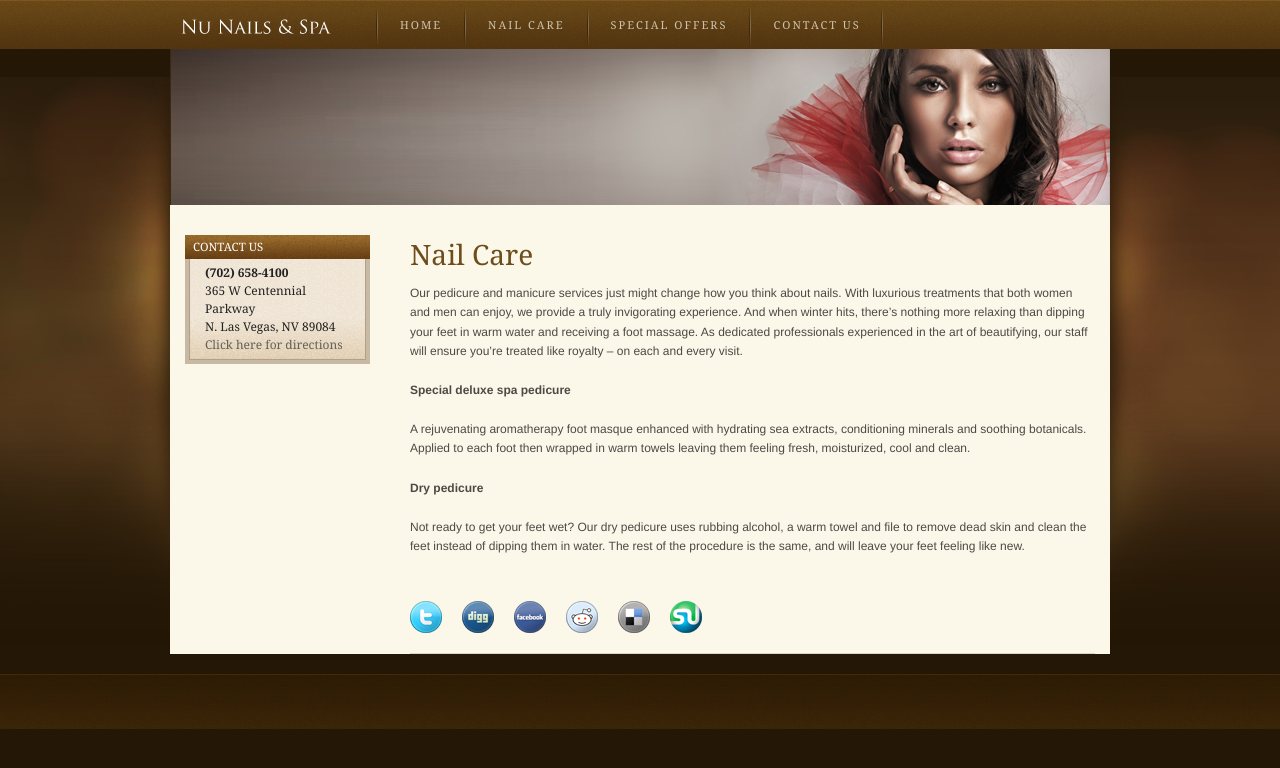
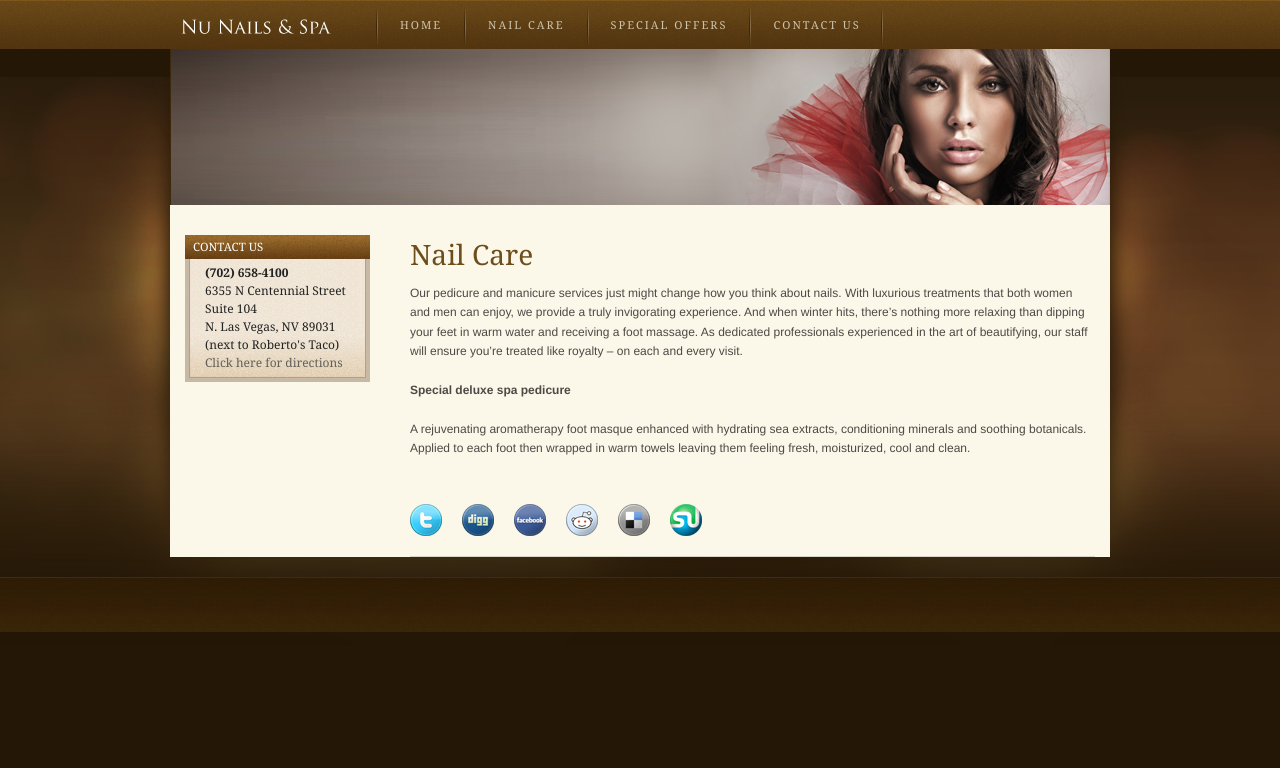
Before and after one commit to lancevo/nunails, a Jekyll site: the page built from nail-care/index.html, in a window 1280 px wide. Shown: the top 768 px of the page. Built offline with Jekyll 4.4.1, drawn with Linux system fonts in a browser that asks for light colours; comment, search, counter and statistics services are not loaded.

Commit message:
update address and remove dry pedicure

```diff
--- a/_layouts/default.html
+++ b/_layouts/default.html
@@ -88,8 +88,10 @@
 					<li id="text-2" class="widget widget_text"><h4 class="widgettitle">Contact Us</h4>			<div class="textwidget">
 									<ul class="widget-ul-wrap"><li>
 										<strong>(702) 658-4100</strong> <br>
-										365 W Centennial Parkway <br>
-										N. Las Vegas, NV 89084 <br>
+										6355 N Centennial Street <br>
+										Suite 104<br>
+										N. Las Vegas, NV 89031 <br>
+										(next to Roberto's Taco) <br>
 										<a href="/contact-us">Click here for directions</a>
 										</li></ul></div>
 										</li><!--li id="twitter-1" class="widget widget_twitter"><h4 class="widgettitle"><a href="http://twitter.com/nunailsspa" class="twitter_title_link">Twitter</a></h4><ul class="twitter"><span class="widget-ul-wrap"><li>No public Twitter messages.</li></span></ul></li-->
--- a/nail-care/index.html
+++ b/nail-care/index.html
@@ -9,8 +9,7 @@ layout: default
                 <p>Our pedicure and manicure services just might change how you think about nails. With luxurious treatments that both women and men can enjoy, we provide a truly invigorating experience. And when winter hits, there’s nothing more relaxing than dipping your feet in warm water and receiving a foot massage. As dedicated professionals experienced in the art of beautifying, our staff will ensure you’re treated like royalty – on each and every visit.</p>
 <p><strong>Special deluxe spa pedicure&nbsp;</strong></p>
 <p>A rejuvenating aromatherapy foot masque enhanced with hydrating sea extracts, conditioning minerals and soothing botanicals. Applied to each foot then wrapped in warm towels leaving them feeling fresh, moisturized, cool and clean.</p>
-<p><strong>Dry pedicure</strong></p>
-<p>Not ready to get your feet wet? Our dry pedicure uses rubbing alcohol, a warm towel and file to remove dead skin and clean the feet instead of dipping them in water. The rest of the procedure is the same, and will leave your feet feeling like new.</p>
+
             </div><!-- .post-content -->
 
 
```
Also changed, not shown: contact-us/index.html (+5 -3 lines).
